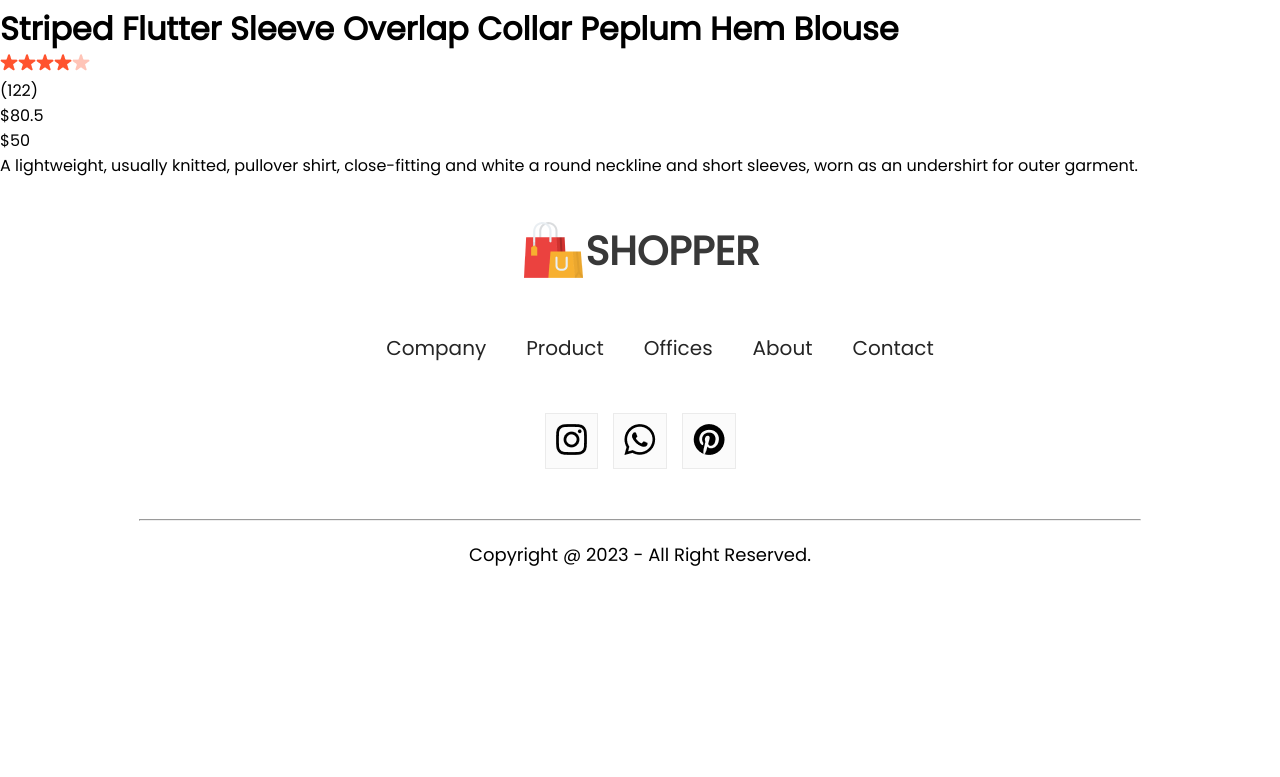
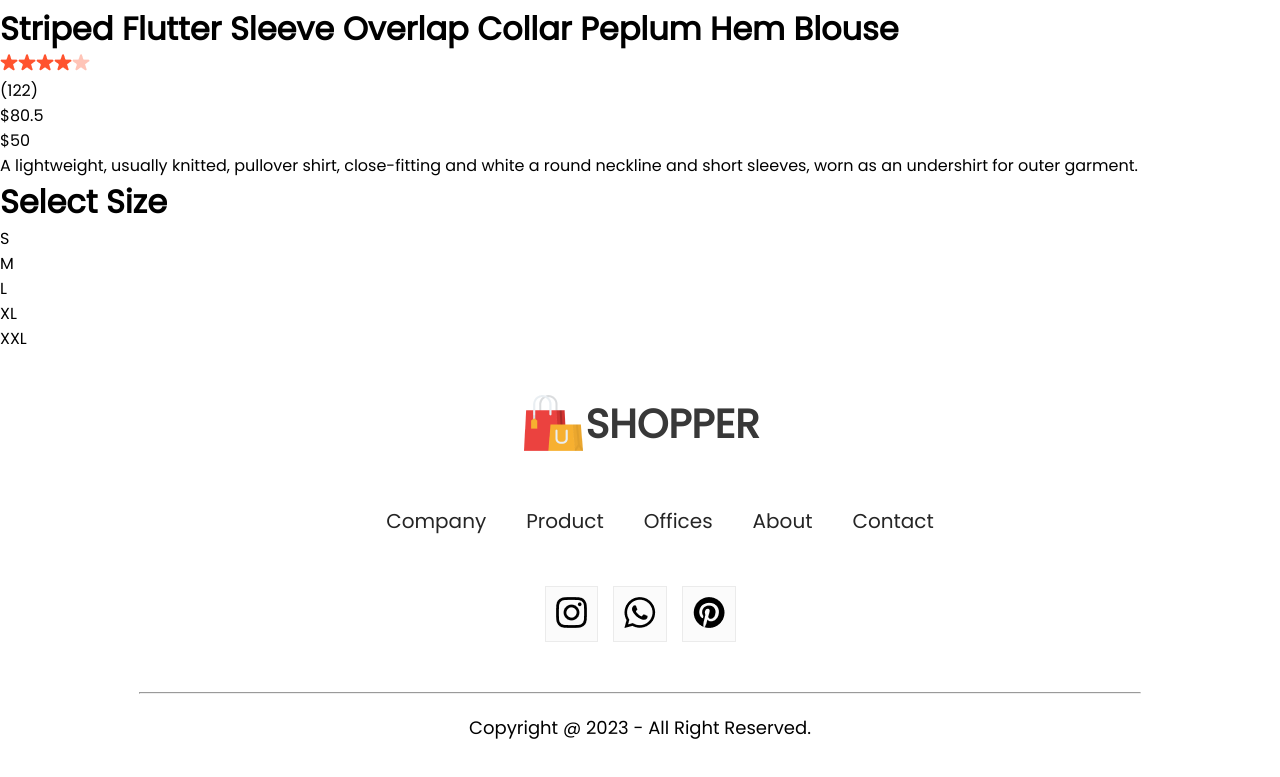
Before and after one commit to mohitdhanorkar/E-Commerce, a React (Create React App) app in the folder e-commerce/: page /product/1 in a window 1280 px wide. Shown: the part 1360-2137 px from the top of the page. Before the commit the page ends 2028 px from the top, so only its background shows below. Built offline with nearby package versions, Linux system fonts and the light colour scheme.

Commit message:
add product size

```diff
--- a/e-commerce/src/Components/ProductDisplay/ProductDisplay.jsx
+++ b/e-commerce/src/Components/ProductDisplay/ProductDisplay.jsx
@@ -36,6 +36,16 @@
             A lightweight, usually knitted, pullover shirt, close-fitting and white a round neckline and short sleeves,
             worn as an undershirt for outer garment.
         </div>
+        <div className="productdisplay-right-size">
+            <h1>Select Size</h1>
+            <div className="productdisplay-right-size">
+                <div>S</div>
+                <div>M</div>
+                <div>L</div>
+                <div>XL</div>
+                <div>XXL</div>
+            </div>
+        </div>
       </div>
     </div>
   )
```
